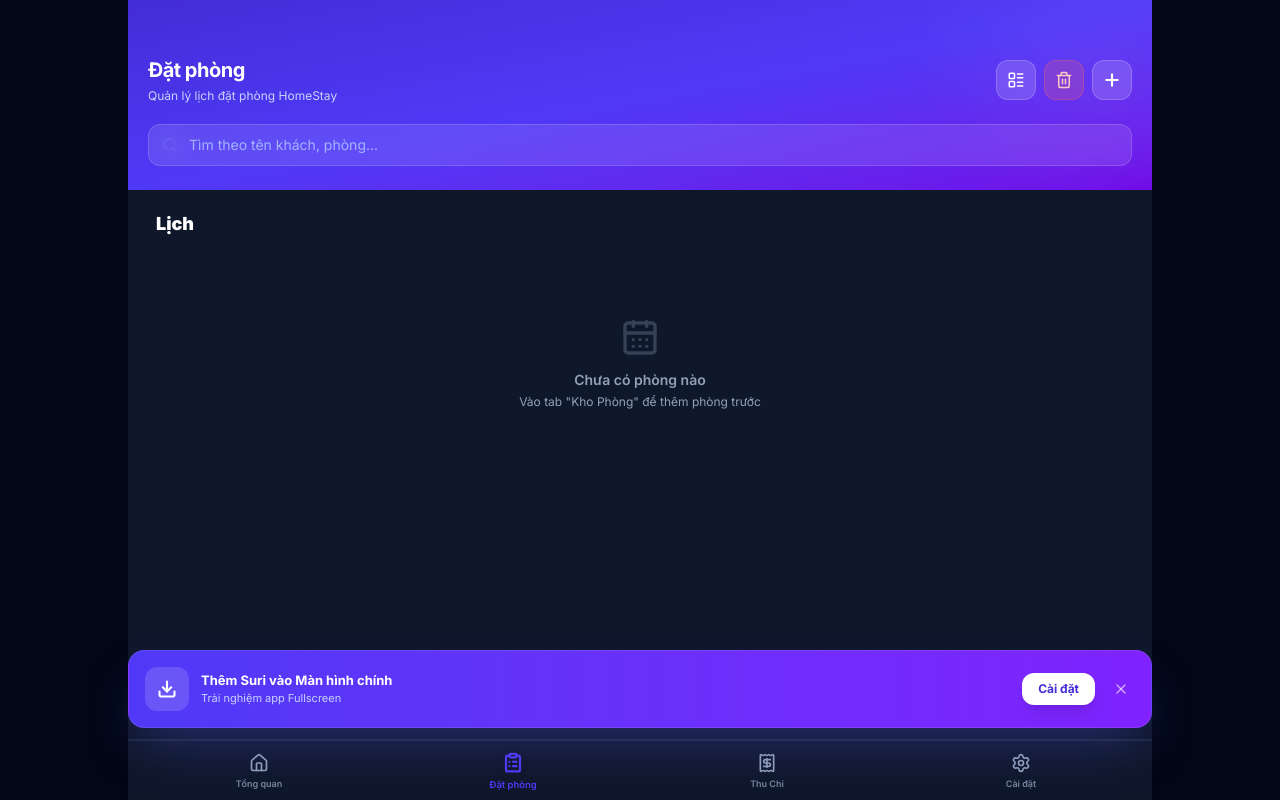
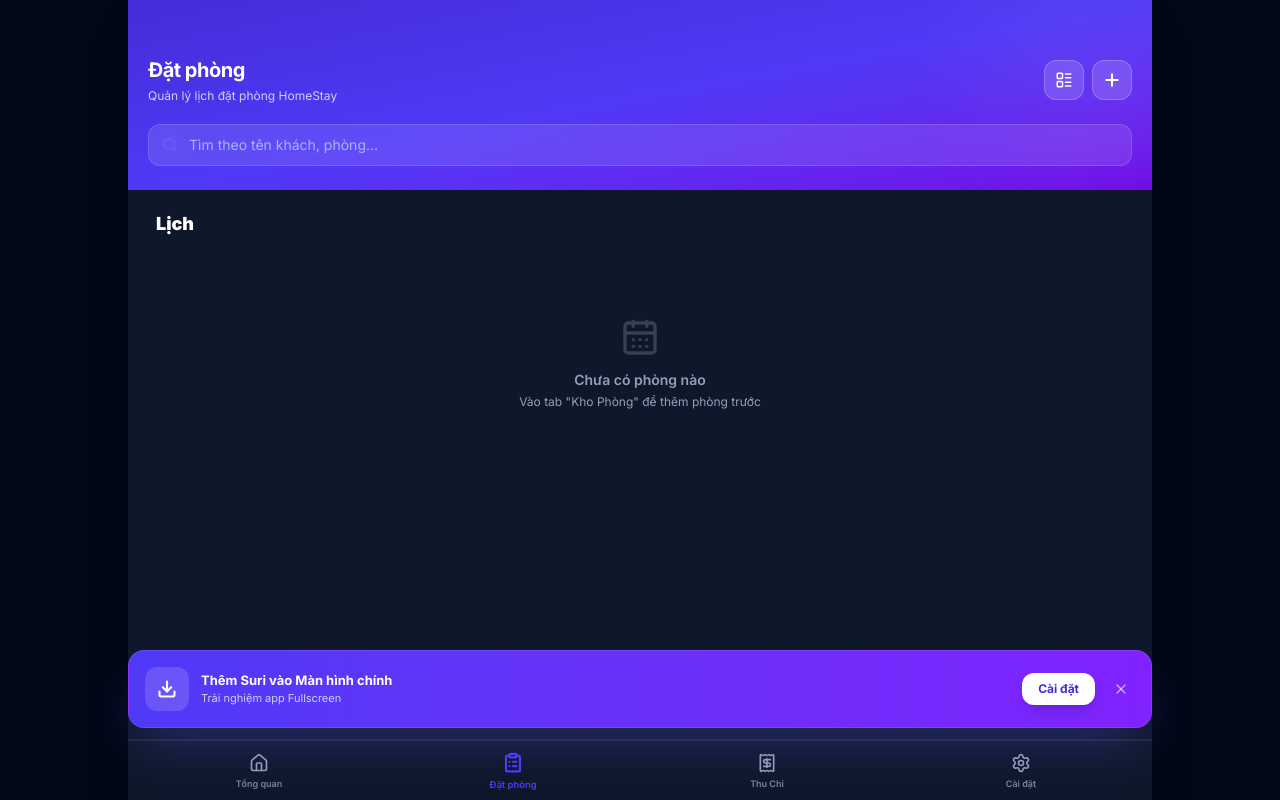
Before and after one commit to ngkienmkqn/renroom-mobile-pms, a Next.js app: page /bookings in a window 1280 px wide. Built offline with nearby package versions, Linux system fonts and the light colour scheme.

Commit message:
style: remove 'clear all bookings' trash button from header

```diff
--- a/app/bookings/page.tsx
+++ b/app/bookings/page.tsx
@@ -361,13 +361,7 @@ export default function BookingsPage() {
             >
               {viewMode === "list" ? <CalendarRange size={18} strokeWidth={2} /> : viewMode === "timeline" ? <Calendar size={18} strokeWidth={2} /> : <LayoutList size={18} strokeWidth={2} />}
             </button>
-            <button
-              onClick={handleClearAllBookings}
-              className="w-10 h-10 bg-red-400/20 backdrop-blur-md rounded-xl flex justify-center items-center text-red-200 border border-red-400/30 hover:bg-red-500/40 active:scale-95 transition-transform"
-              title="Xóa toàn bộ dữ liệu"
-            >
-              <Trash2 size={18} strokeWidth={2} />
-            </button>
+
           <Drawer.Root open={isDrawerOpen} onOpenChange={setIsDrawerOpen}>
             <Drawer.Trigger asChild>
               <button
```
